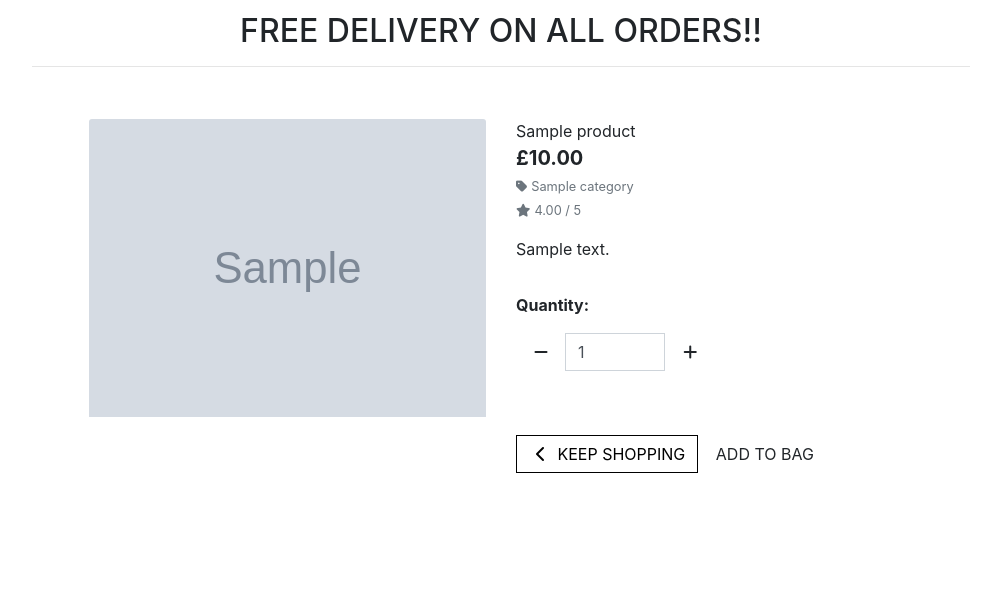
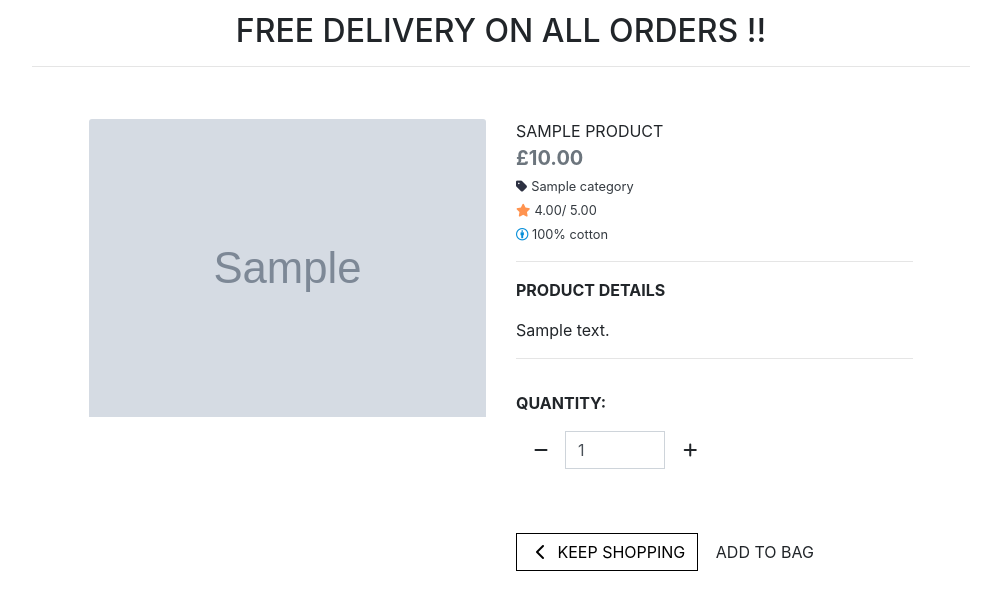
Before and after one commit to kylelawrencedev/lawrence-collections-ms4, a Django app: page /products/1 in a window 1280 px wide. Shown: the part 145-755 px from the top of the page, without its empty margins (139-1140 px from the left). Run offline with Django 3.2, Linux system fonts and the light colour scheme; tables that the repository leaves empty hold one stand-in row (values such as "Sample post"); grey boxes marked "Sample" are stand-in pictures; some libraries are stand-ins or nearby versions; some web fonts are replaced.

Commit message:
Added styling and layout for products and product details pages

```diff
--- a/products/templates/products/product_detail.html
+++ b/products/templates/products/product_detail.html
@@ -16,7 +16,7 @@
         <div class="row">
                 <div class="col-12 text-center mt-5">
                     <h2 class="logo-font">
-                        FREE Delivery on ALL ORDERS!!
+                        Free delivery on all orders !!
                     </h2>
                     <hr class="w-75 mb-1">
                 </div>
@@ -36,19 +36,25 @@
             </div>
             <div class="col-12 col-md-6 col-lg-4">
                 <div class="product-details-container mb-5 mt-md-5">
-                    <p class="mb-0">{{ product.name }}</p>
-                    <p class="lead mb-0 text-left font-weight-bold">£{{ product.price }}</p>
+                    <p class="mb-0 text-uppercase">{{ product.name }}</p>
+                    <p class="lead mb-0 text-left font-weight-bold text-muted">£{{ product.price }}</p>
                     {% if product.category %}
                     <p class="small mt-1 mb-0">
-                        <a class="text-muted" href="{% url 'products' %}?category={{ product.category.name }}">
-                            <i class="fas fa-tag mr-1"></i>{{ product.category.friendly_name }}
+                        <a class="text-dark" href="{% url 'products' %}?category={{ product.category.name }}">
+                            <i class="fas fa-tag mr-1 category-icon"></i>{{ product.category.friendly_name }}
                         </a>
                     </p>
                     {% endif %}
                     {% if product.rating %}
-                        <small class="text-muted"><i class="fas fa-star mr-1"></i>{{ product.rating }} / 5</small>
+                        <small class="text-dark"><i class="fas fa-star mr-1 rating-icon"></i>{{ product.rating }}/ 5.00</small>
                     {% else %}
-                        <small class="text-muted">No Rating</small>
+                        <small class="text-dark"><i class="fas fa-times-circle unknown"></i>No Rating</small>
+                    {% endif %}
+                    <br>
+                    {% if product.clothing_material %}
+                    <small class="text-dark"><i class="fab fa-creative-commons-by material-icon"></i> {{ product.clothing_material }}</small>
+                    {% else %}
+                    <small class="text-dark"><i class="fas fa-question-circle unknown"></i>Materials Unknown</small>
                     {% endif %}
                     {% if request.user.is_superuser %}
                         <small class="ml-3">
@@ -56,7 +62,10 @@
                             <a href="#" class="text-danger">Delete</a>
                         </small>
                     {% endif %}
+                    <hr class="w-100">
+                    <p class="text-uppercase"><strong>Product Details</strong></p>
                     <p class="mt-3">{{ product.description }}</p>
+                    <hr class="w-100">
                     <form class="form" action="{% url 'add_to_bag' product.id %}" method="POST">
                         {% csrf_token %}
                         <div class="form-row">
@@ -74,7 +83,7 @@
                                 </div>
                             {% endif %}
                             <div class="col-12">
-                                <p class="mt-3"><strong>Quantity:</strong></p>
+                                <p class="mt-3 text-uppercase"><strong>Quantity:</strong></p>
                                 <div class="form-group w-50">
                                     <div class="input-group">
                                         <div class="input-group-prepend">
--- a/static/css/base.css
+++ b/static/css/base.css
@@ -104,6 +104,18 @@ a.category-badge > span.badge:hover {
 .remove-item {
     cursor: pointer;
 }
+.unknown {
+    color: #cc2d35;
+}
+.category-icon {
+    color: #2d3142;
+}
+.rating-icon {
+    color: #ff934f;
+}
+.material-icon {
+    color: #058ed9;
+}
 /* --------------------------------- Media queries */
 
 /* Slightly larger container on xl screens */
```
Also changed, not shown: products/templates/products/products.html (+16 -6 lines), media/male_fila_black_hoodie.jpg (added), media/male_fila_black_hoodie_0cAVGmH.jpg (added), media/male_fila_black_hoodie_1mwFzj4.jpg (added), media/male_fila_black_hoodie_4mHN8OG.jpg (added), media/male_lightblue_hoodie.jpg (added), media/male_snakeblack_hoodie.jpg (added).
